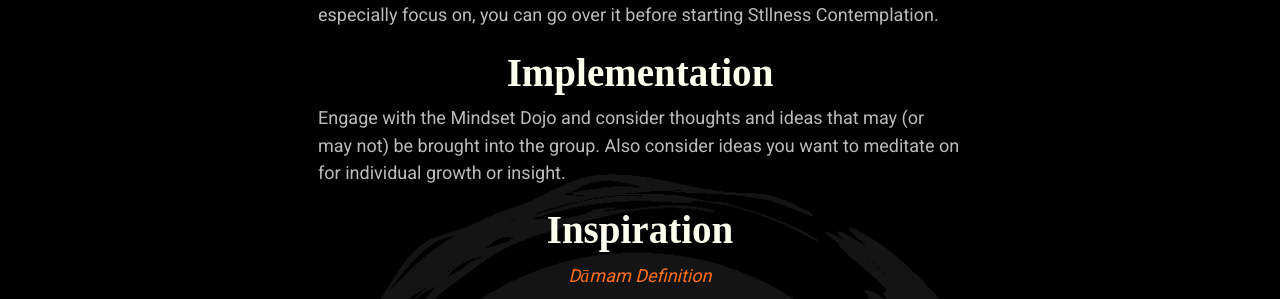
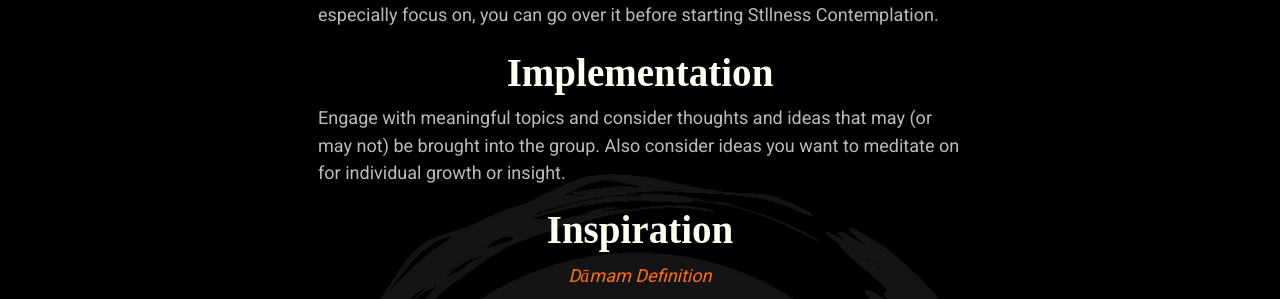
Before and after one commit to mindset-dojo/mindset-dojo.github.io, a Jekyll site: the page built from _forms/stillness-contemplation.md, in a window 1280 px wide and 900 px high, scrolled down 343 px. Shown: the part 153-452 px from the top of the window. Built offline with Jekyll 4.4.1, drawn with Linux system fonts in a browser that asks for light colours; some web fonts are replaced.

Commit message:
Update wording of engagment
Updated engage with Mindset Dojo to engage with meaningul topics

```diff
--- a/_forms/stillness-contemplation.md
+++ b/_forms/stillness-contemplation.md
@@ -19,7 +19,7 @@
 
 ## Implementation
 
-Engage with the Mindset Dojo and consider thoughts and ideas that may (or may not) be brought into the group. Also consider ideas you want to meditate on for individual growth or insight.
+Engage with meaningful topics and consider thoughts and ideas that may (or may not) be brought into the group. Also consider ideas you want to meditate on for individual growth or insight.
 
 ## Inspiration
 
```
